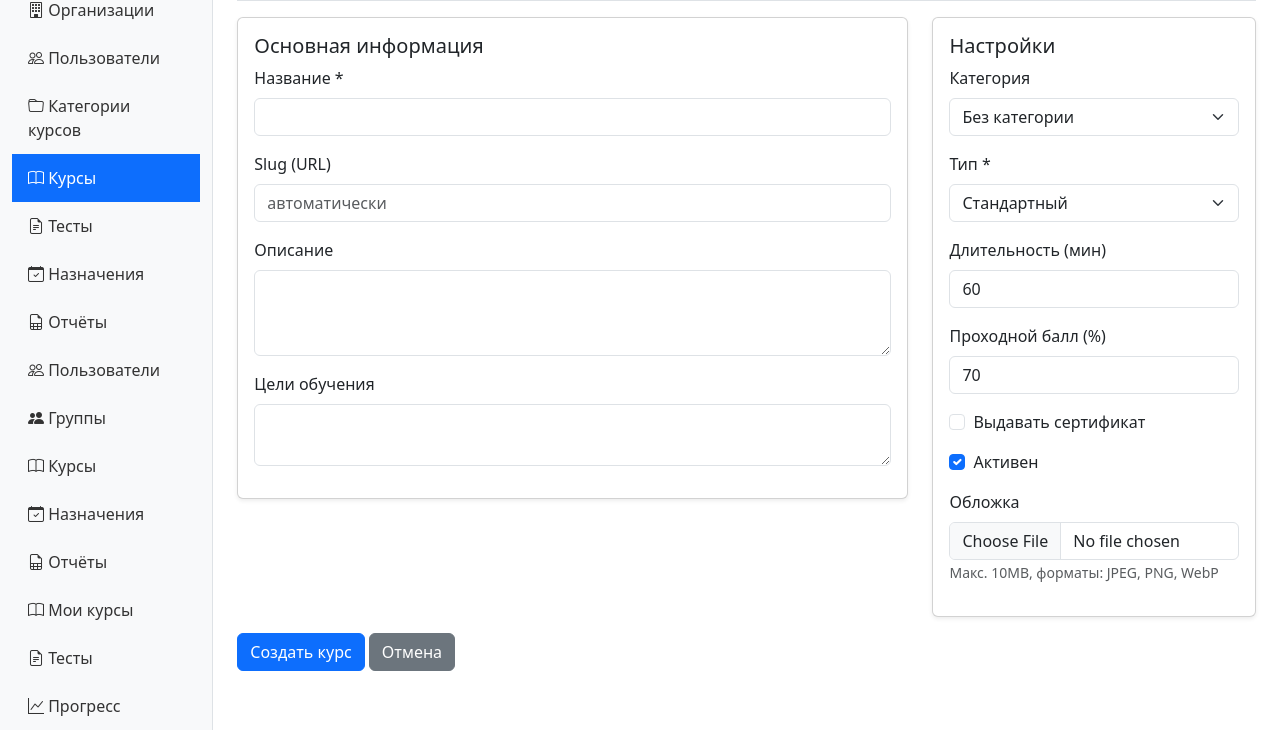
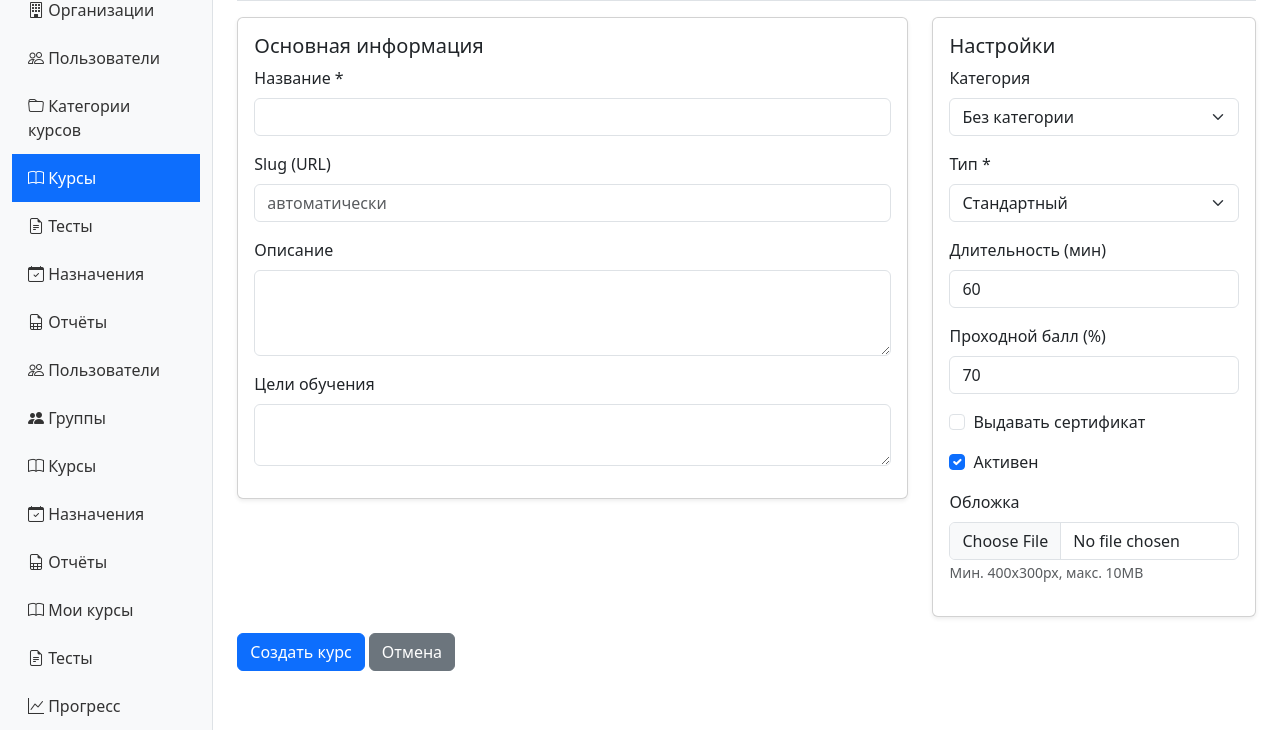
Before and after one commit to mirivlad/loles, a Laravel app: page /admin/courses/create in a window 1280 px wide. Shown: the part 158-888 px from the top of the page. Run offline with Laravel 12, Linux system fonts and the light colour scheme; a user stored in the database is signed in; data comes from the database, SQL or seed files in the repository; data that the repository does not hold is empty.

Commit message:
Fix: Убрано ограничение на максимальные размеры обложки
✅ Оставлен только мин. размер 400x300px
✅ Макс. размеры сняты (поддержка 4K, 8K)
✅ Обновлены сообщения об ошибках
✅ Обновлены подсказки в формах

Co-authored-by: Qwen-Coder <qwen-coder@alibabacloud.com>

```diff
--- a/app/Http/Controllers/Admin/CourseController.php
+++ b/app/Http/Controllers/Admin/CourseController.php
@@ -91,13 +91,13 @@ class CourseController extends Controller
             'objectives' => 'nullable|string',
             'category_id' => 'nullable|exists:course_categories,id',
             'type' => 'required|in:standard,scorm,h5p',
-            'thumbnail' => 'nullable|image|mimes:jpeg,png,jpg,webp|max:10240|dimensions:min_width=400,min_height=300,max_width=3000,max_height=2000',
+            'thumbnail' => 'nullable|image|mimes:jpeg,png,jpg,webp|max:10240|dimensions:min_width=400,min_height=300',
             'duration_minutes' => 'nullable|integer',
             'passing_score' => 'nullable|integer|min:0|max:100',
             'has_certificate' => 'boolean',
             'is_active' => 'boolean',
         ], [
-            'thumbnail.dimensions' => 'Изображение должно быть от 400x300 до 3000x2000 пикселей. Ваш размер: :width x :height px',
+            'thumbnail.dimensions' => 'Изображение должно быть не менее 400x300 пикселей. Ваш размер: :width x :height px',
             'thumbnail.mimes' => 'Допустимые форматы: JPEG, PNG, WebP',
             'thumbnail.max' => 'Максимальный размер файла: 10MB',
         ]);
@@ -146,13 +146,13 @@ class CourseController extends Controller
             'objectives' => 'nullable|string',
             'category_id' => 'nullable|exists:course_categories,id',
             'type' => 'required|in:standard,scorm,h5p',
-            'thumbnail' => 'nullable|image|mimes:jpeg,png,jpg,webp|max:10240|dimensions:min_width=400,min_height=300,max_width=3000,max_height=2000',
+            'thumbnail' => 'nullable|image|mimes:jpeg,png,jpg,webp|max:10240|dimensions:min_width=400,min_height=300',
             'duration_minutes' => 'nullable|integer',
             'passing_score' => 'nullable|integer|min:0|max:100',
             'has_certificate' => 'boolean',
             'is_active' => 'boolean',
         ], [
-            'thumbnail.dimensions' => 'Изображение должно быть от 400x300 до 3000x2000 пикселей. Ваш размер: :width x :height px',
+            'thumbnail.dimensions' => 'Изображение должно быть не менее 400x300 пикселей. Ваш размер: :width x :height px',
             'thumbnail.mimes' => 'Допустимые форматы: JPEG, PNG, WebP',
             'thumbnail.max' => 'Максимальный размер файла: 10MB',
         ]);
--- a/resources/views/admin/courses/create.blade.php
+++ b/resources/views/admin/courses/create.blade.php
@@ -75,7 +75,7 @@
                                 <div class="mb-3">
                                     <label class="form-label">Обложка</label>
                                     <input type="file" name="thumbnail" class="form-control" accept="image/*">
-                                    <small class="text-muted">Макс. 10MB, форматы: JPEG, PNG, WebP</small>
+                                    <small class="text-muted">Мин. 400x300px, макс. 10MB</small>
                                 </div>
                             </div>
                         </div>
--- a/resources/views/admin/courses/edit.blade.php
+++ b/resources/views/admin/courses/edit.blade.php
@@ -78,7 +78,7 @@
                                     </div>
                                     @endif
                                     <input type="file" name="thumbnail" class="form-control" accept="image/*">
-                                    <small class="text-muted">Макс. 10MB, форматы: JPEG, PNG, WebP</small>
+                                    <small class="text-muted">Мин. 400x300px, макс. 10MB</small>
                                 </div>
                             </div>
                         </div>
```
